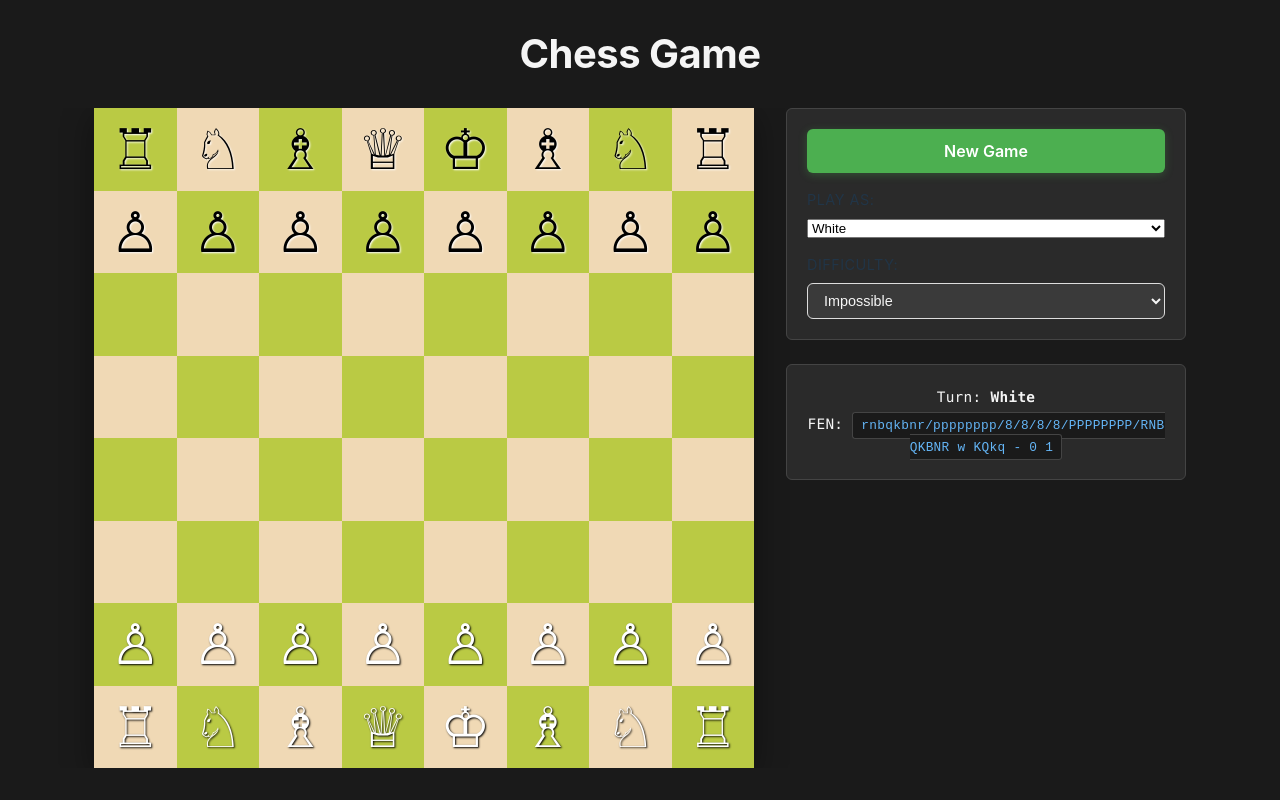
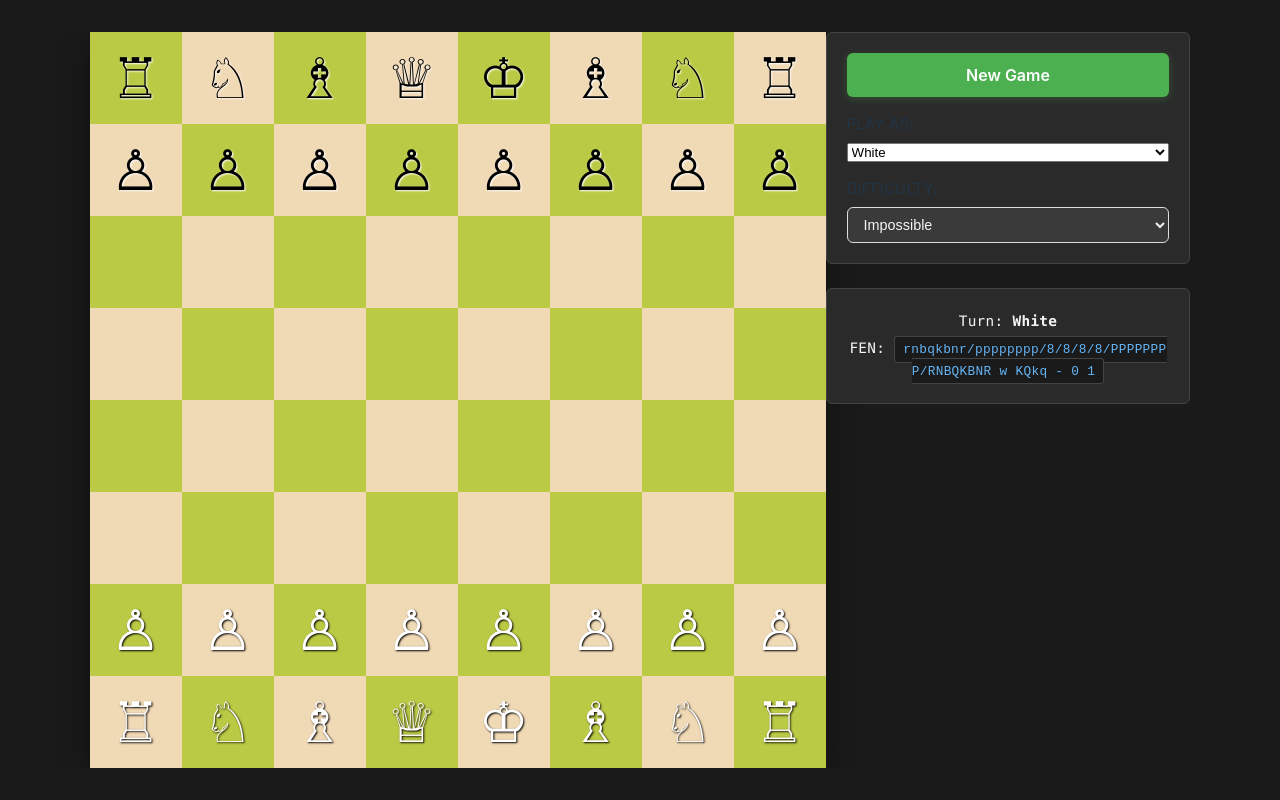
Before and after one commit to EvanCzako/ChessApp1, a React (Vite) app: page / in a window 1280 px wide. Built offline with nearby package versions, Linux system fonts and the light colour scheme.

Commit message:
Almost complete landscape

```diff
--- a/src/App.css
+++ b/src/App.css
@@ -53,7 +53,7 @@ body {
   display: flex;
   align-items: flex-start;
   justify-content: center;
-  gap: 2rem;
+  gap: 0;
   width: 100%;
   flex: 1;
   min-height: 0;
--- a/src/App.tsx
+++ b/src/App.tsx
@@ -192,7 +192,6 @@ function App() {
 
   return (
     <div className="app">
-      <h1>Chess Game</h1>
       <div className="main-content">
         <Chessboard game={gameAtPosition} isDisabled={isDisabled} onMove={handleMove} />
         <GameInfo
--- a/src/styles/Chessboard.css
+++ b/src/styles/Chessboard.css
@@ -13,16 +13,15 @@
   min-height: 0;
 }
 
-/* Landscape orientation: constrain by available height instead of width */
+/* Landscape orientation: size based on available height */
 @media (orientation: landscape) {
   .chessboard-container {
     flex: 0 0 auto;
-    width: fit-content;
+    width: auto;
     height: 100%;
     aspect-ratio: 1 / 1;
     gap: 0;
-    min-width: auto;
-    flex-shrink: 0;
+    max-width: calc(100% - 220px);
   }
 }
 
@@ -81,10 +80,6 @@
   position: absolute;
 }
 
-.square.legal-move.white::after {
-  background-color: rgba(0, 0, 0, 0.3);
-}
-
 .square.legal-move.black::after {
   background-color: rgba(255, 255, 255, 0.3);
 }
@@ -111,31 +106,3 @@
   color: #000;
   text-shadow: 1px 1px 2px #fff;
 }
-
-.controls {
-  display: flex;
-  flex-direction: column;
-  align-items: center;
-  gap: 1rem;
-  width: 500px;
-}
-
-.reset-btn {
-  padding: 0.75rem 1.5rem;
-  font-size: 1rem;
-  font-weight: 600;
-  background-color: #4caf50;
-  color: white;
-  border: none;
-  border-radius: 4px;
-  cursor: pointer;
-  transition: background-color 0.2s ease;
-}
-
-.reset-btn:hover {
-  background-color: #45a049;
-}
-
-.reset-btn:active {
-  transform: scale(0.98);
-}
--- a/src/styles/GameInfo.css
+++ b/src/styles/GameInfo.css
@@ -14,9 +14,11 @@
 /* Landscape orientation adjustments */
 @media (orientation: landscape) {
   .game-info {
-    flex: 0 1 auto;
+    width: max(200px, 30%);
     min-width: auto;
-    max-width: min(400px, 40vw);
+    max-width: none;
+    max-height: 100%;
+    overflow-y: auto;
   }
 }
 
--- a/src/styles/PGNNavigator.css
+++ b/src/styles/PGNNavigator.css
@@ -2,7 +2,7 @@
   display: flex;
   flex-direction: column;
   gap: 1rem;
-  width: 500px;
+  width: 100%;
 }
 
 .navigator-controls {
```
